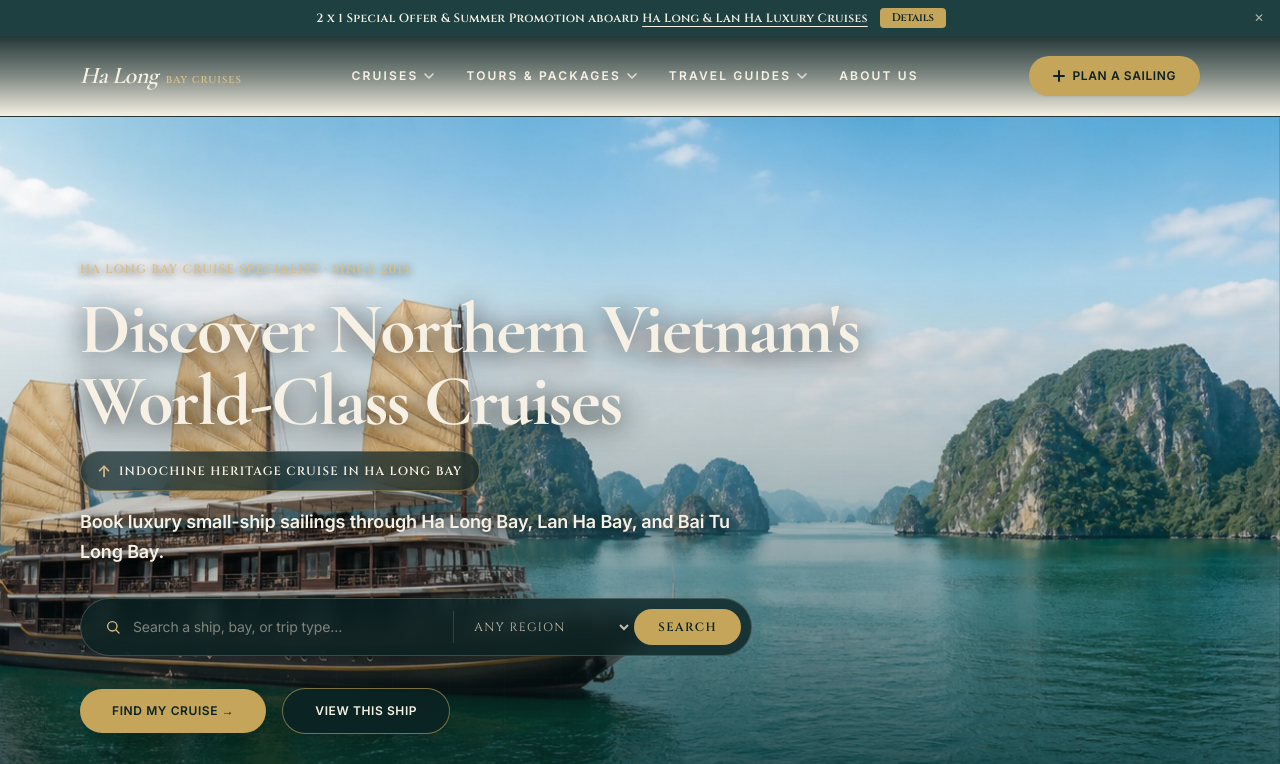
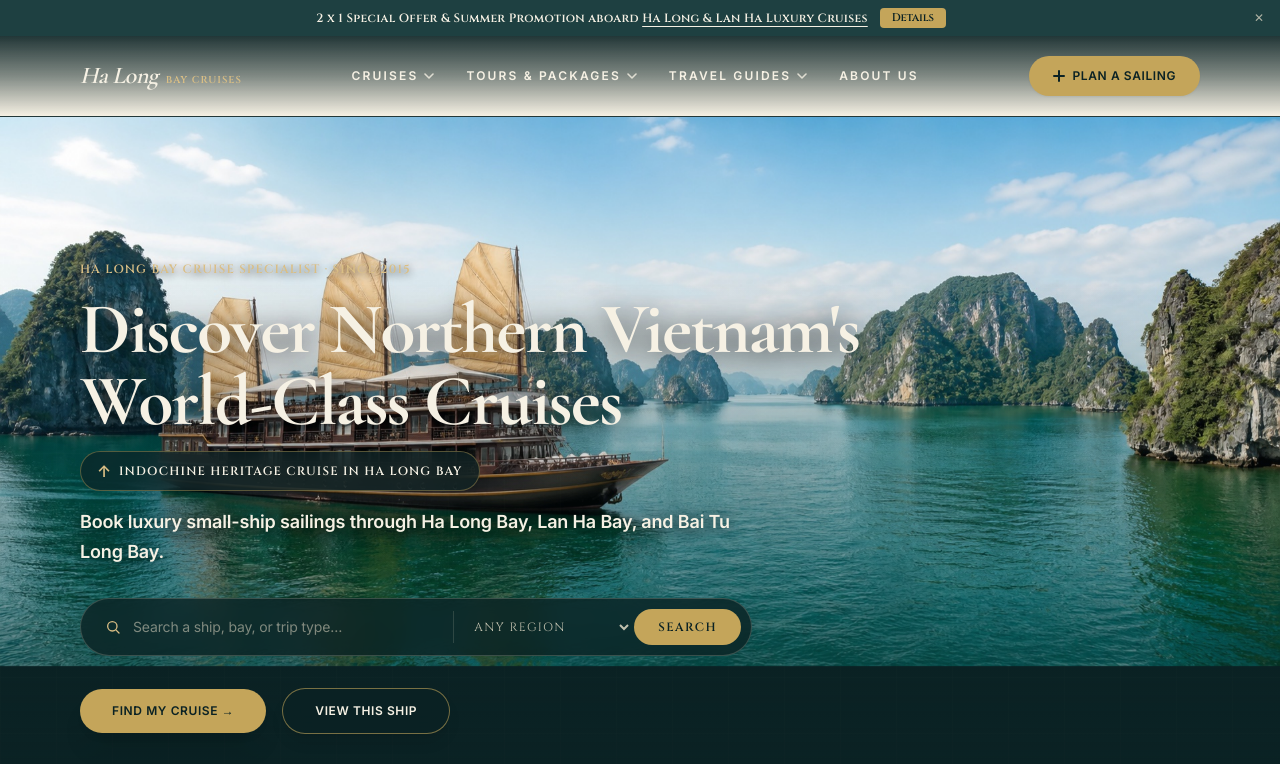
Before and after one commit to anhvu12399/halong-cruise, a Next.js app: page / in a window 1280 px wide. Shown: the top 764 px of the page. Built offline with nearby package versions, Linux system fonts and the light colour scheme.

Commit message:
Show full homepage hero image on initial view

```diff
--- a/src/components/HeroSlideshow.tsx
+++ b/src/components/HeroSlideshow.tsx
@@ -53,7 +53,7 @@
   if (slides.length === 0) return null;
 
   return (
-    <section className="relative flex min-h-[92vh] items-end overflow-hidden bg-[#0B2224]">
+    <section className="relative flex min-h-[calc(100svh-7rem)] items-end overflow-hidden bg-[#0B2224]">
       {/* Slideshow background — FULL CLARITY, 100% natural photo colors */}
       {slides.map((slide, idx) => {
         if (idx !== 0 && !mounted) return null;
@@ -70,7 +70,7 @@
               priority={idx === 0}
               loading={idx === 0 ? 'eager' : 'lazy'}
               sizes="100vw"
-              className="object-cover object-center"
+              className="object-contain object-top"
             />
           </div>
         );
```
